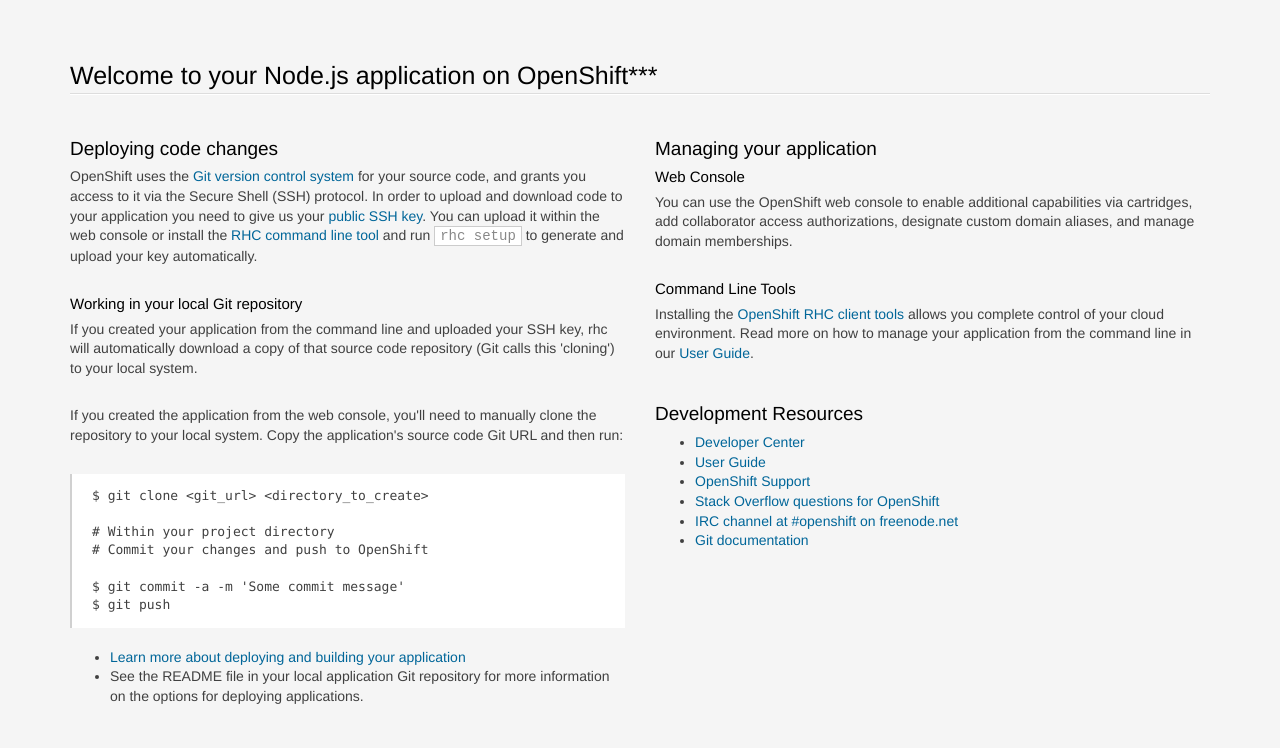
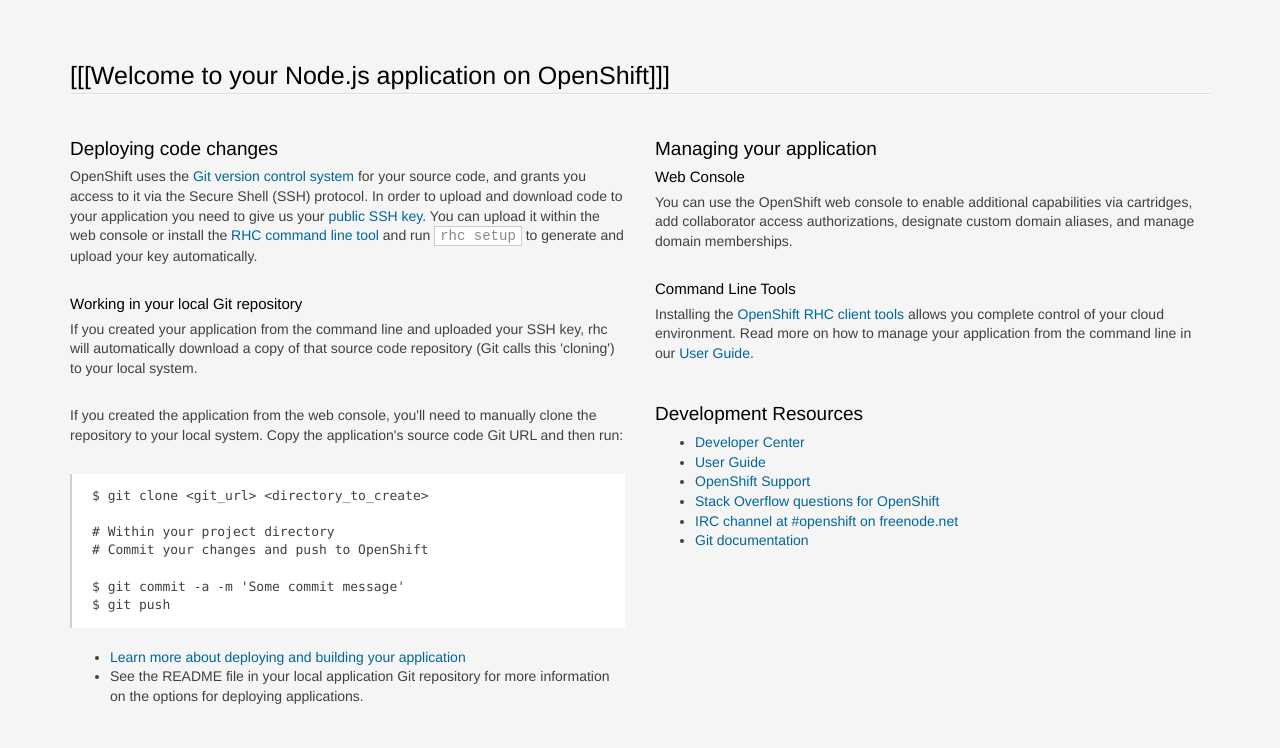
Before and after one commit to chpmnrssll/polymer, a website: page public/index.html in a window 1280 px wide. Shown: the top 748 px of the page. Drawn offline with Linux system fonts and the light colour scheme.

Commit message:
fix openshift env

```diff
--- a/public/index.html
+++ b/public/index.html
@@ -207,7 +207,7 @@
 <body>
 <section class='container'>
           <hgroup>
-            <h1>Welcome to your Node.js application on OpenShift***</h1>
+            <h1>[[[Welcome to your Node.js application on OpenShift]]]</h1>
           </hgroup>
 
 
```
